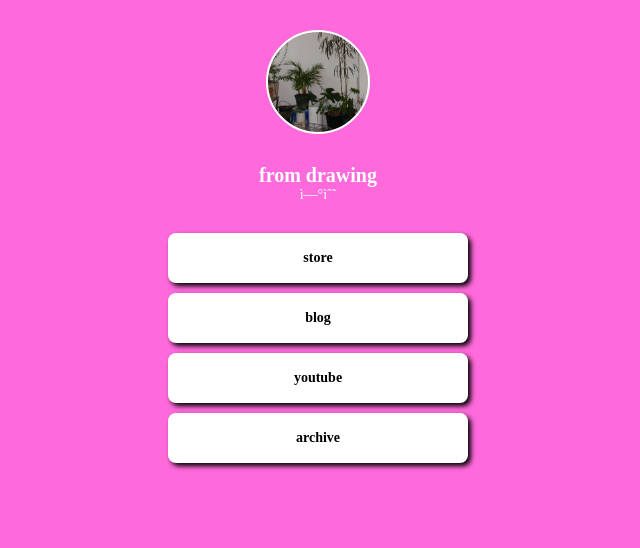
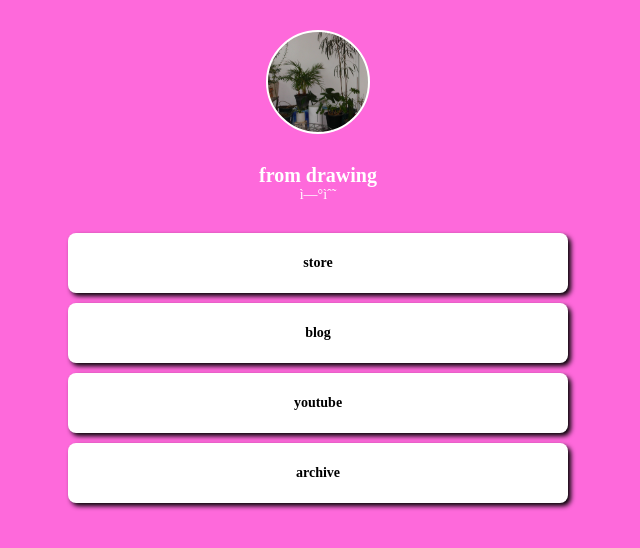
Before and after one commit to yeons00/pages, a plain HTML site: page index.html in a window 1280 px wide. Shown: the whole page, without its empty margins (322-962 px from the left). Drawn offline with Linux system fonts and the light colour scheme; a web font is replaced by a local one.

Commit message:
Update index.html

```diff
--- a/index.html
+++ b/index.html
@@ -44,7 +44,7 @@
 }
 .wrap {
 
-    width: 350px;
+    width: 300px;
     margin: 30px auto 0px auto;
 
     display: flex;
@@ -62,8 +62,8 @@
 
     box-shadow: 3px 3px 5px 0px black;
 
-    width: 300px;
-    height: 50px;
+    width: 500px;
+    height: 60px;
 
     display: flex;
     flex-direction: column;
```
